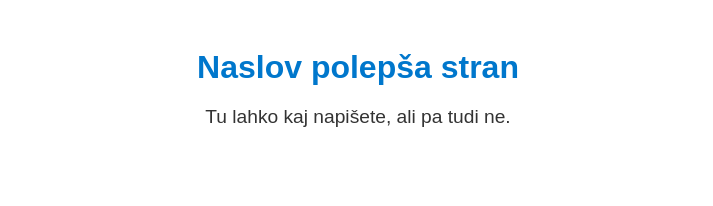
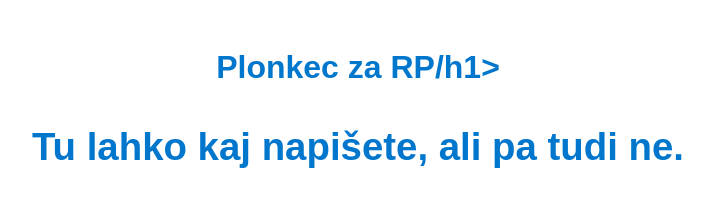
Before and after one commit to hanalah/hanalah.github.io, a plain HTML site: page index.html in a window 1280 px wide. Shown: the whole page, without its empty margins (282-995 px from the left). Drawn offline with Linux system fonts and the light colour scheme.

Commit message:
Update index.html

```diff
--- a/index.html
+++ b/index.html
@@ -22,7 +22,7 @@
    </style>
 </head>
 <body>
-   <h1>Naslov polepša stran</h1>
+   <h1>Plonkec za RP/h1>
    <p>Tu lahko kaj napišete, ali pa tudi ne.</p>
 </body>
 </html>
```
